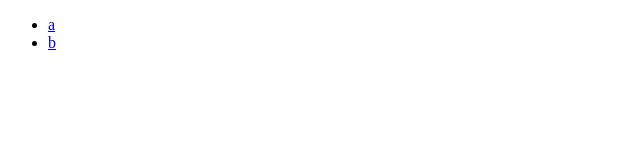
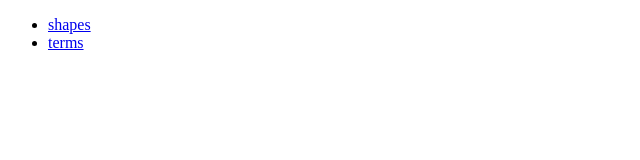
Before and after one commit to o-development/shaperepo, a Next.js app: page / in a window 1280 px wide. Shown: the top 160 px of the page, without its empty margins (0-640 px from the left). Built offline with nearby package versions, Linux system fonts and the light colour scheme.

Commit message:
Set up page structure

```diff
--- a/pages/a.tsx
+++ /dev/null
@@ -1,3 +0,0 @@
-export default function A() {
-  return <div>a</div>
-}
--- a/pages/b.tsx
+++ /dev/null
@@ -1,3 +0,0 @@
-export default function B() {
-  return <div>b</div>
-}
--- a/pages/index.tsx
+++ b/pages/index.tsx
@@ -4,13 +4,13 @@ export default function Home() {
   return (
     <ul>
       <li>
-        <Link href="/a" as="/a">
-          <a>a</a>
+        <Link href="/shapes" as="/shapes">
+          <a>shapes</a>
         </Link>
       </li>
       <li>
-        <Link href="/b" as="/b">
-          <a>b</a>
+        <Link href="/terms" as="/terms">
+          <a>terms</a>
         </Link>
       </li>
     </ul>
--- /dev/null
+++ b/pages/search.tsx
@@ -0,0 +1,3 @@
+export default function Search() {
+  return <div>search</div>
+}
--- /dev/null
+++ b/pages/shapes/index.tsx
@@ -0,0 +1,3 @@
+export default function Shapes() {
+  return <div>shapes</div>
+}
--- /dev/null
+++ b/pages/terms/index.tsx
@@ -0,0 +1,3 @@
+export default function Terms() {
+  return <div>terms</div>
+}
```
